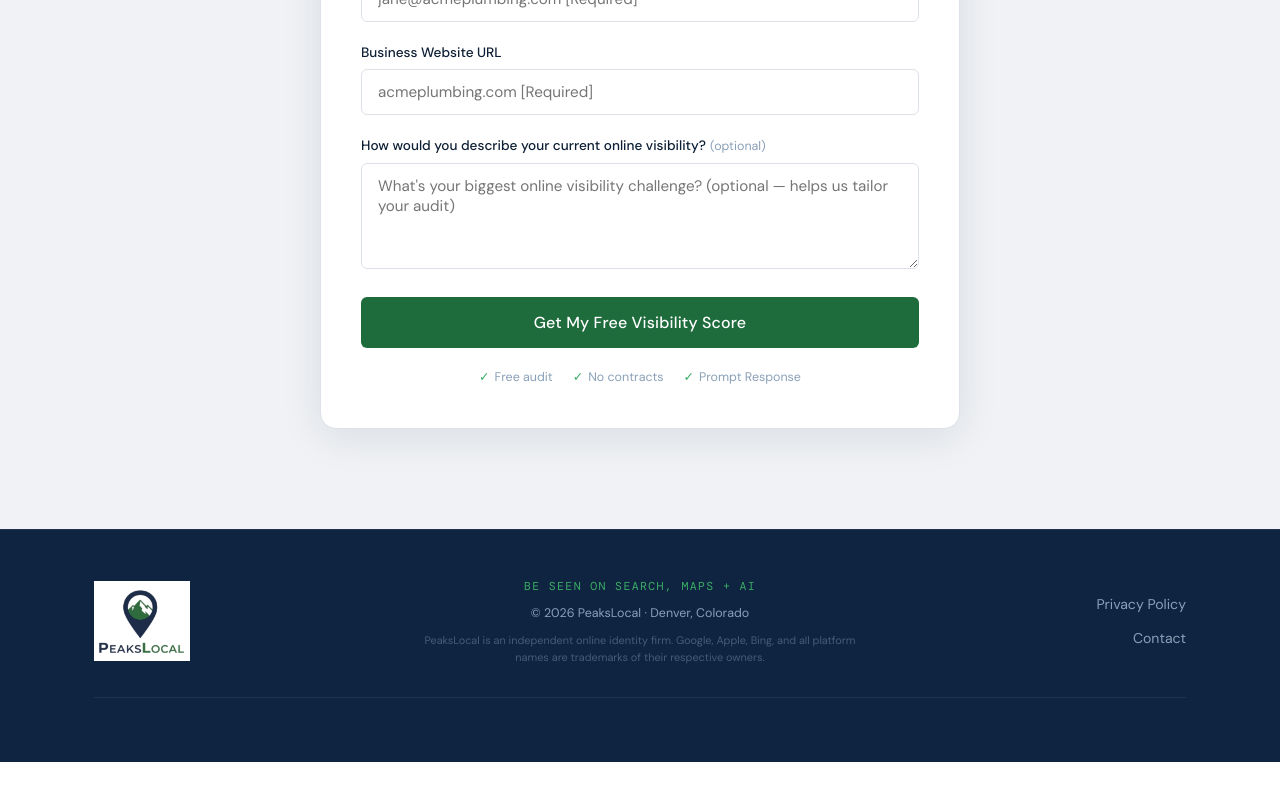
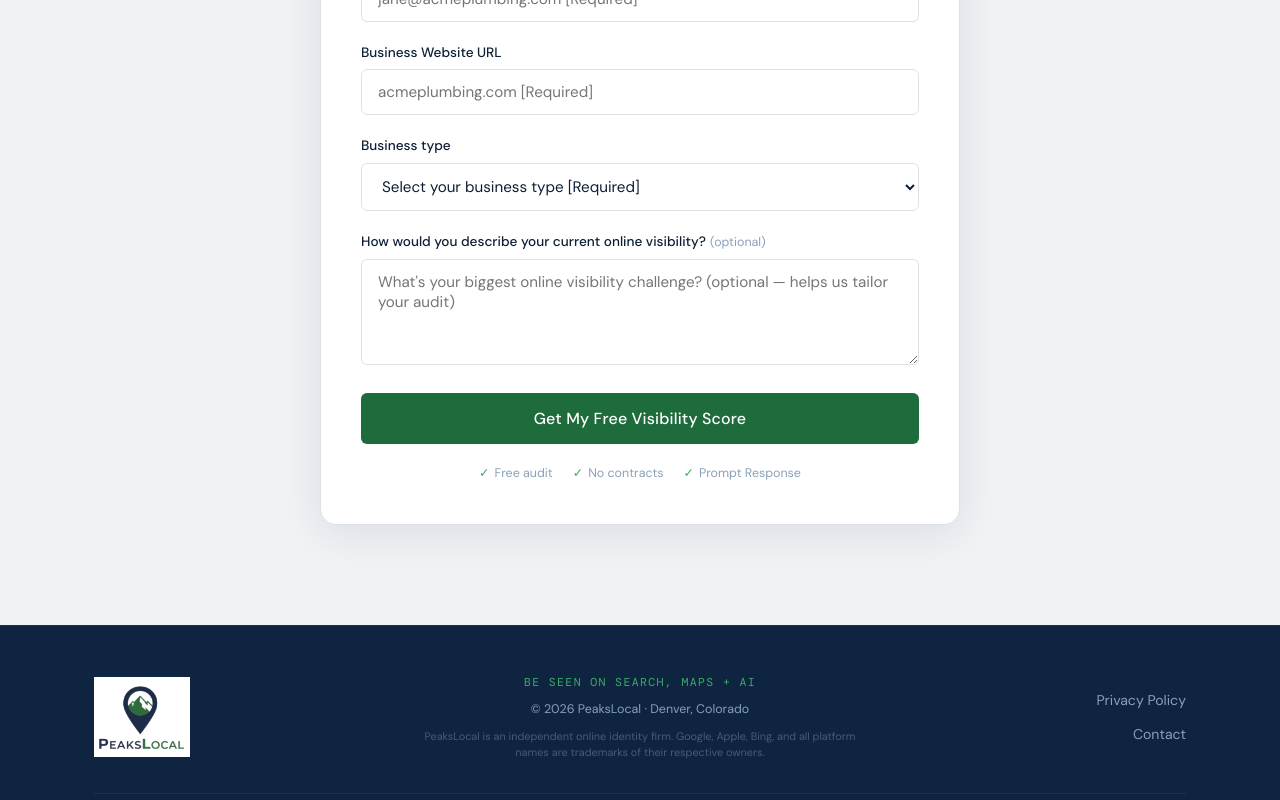
Before and after one commit to gvoll/PeaksLocal, a React (Vite) app: page / in a window 1280 px wide. Shown: the part 9037-9837 px from the top of the page. Before the commit the page ends 9799 px from the top, so only its background shows below. Built offline with nearby package versions, Linux system fonts and the light colour scheme; a web font is replaced by a local one.

Commit message:
Added business type dropdown to Audit Form

```diff
--- a/src/components/AuditForm.jsx
+++ b/src/components/AuditForm.jsx
@@ -5,6 +5,7 @@ const initialForm = {
   business: '',
   email: '',
   website: '',
+  businessType: '',
   challenge: '',
 };
 
@@ -210,6 +211,23 @@ export default function AuditForm() {
                 </div>
 
                 <div>
+                  <label className="audit-label" htmlFor="businessType">Business type</label>
+                  <select
+                    className="audit-input"
+                    id="businessType"
+                    name="businessType"
+                    value={form.businessType}
+                    onChange={handleChange}
+                    required
+                  >
+                    <option value="" disabled>Select your business type [Required]</option>
+                    <option value="storefront">Physical storefront — customers visit my location</option>
+                    <option value="service_area">Service area business — I travel to customers</option>
+                    <option value="both">Both — I have a location and serve a wider area</option>
+                  </select>
+                </div>
+
+                <div>
                   <label className="audit-label" htmlFor="challenge">
                     How would you describe your current online visibility?
                     <span className="optional">(optional)</span>
```
